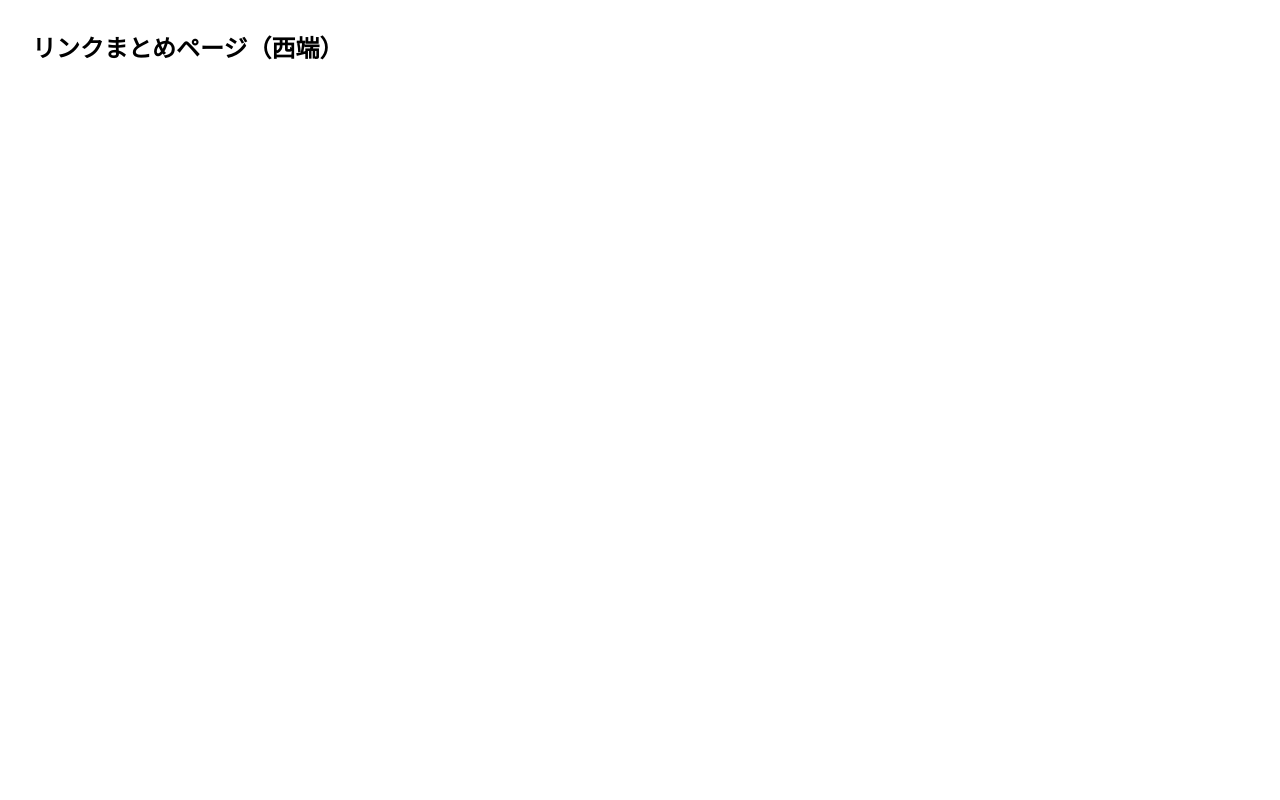
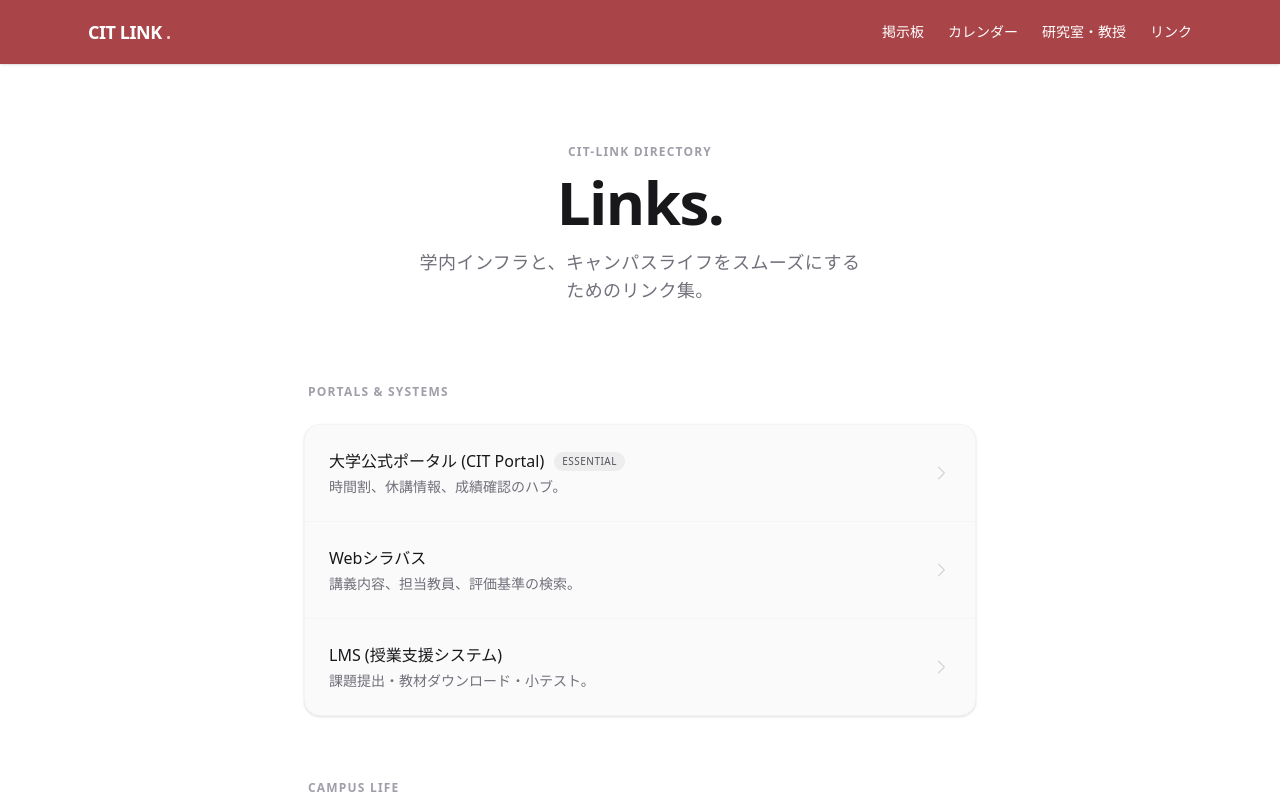
Before and after one commit to nagatakazuki318/cit-link, a Next.js app: page /links in a window 1280 px wide. Shown: the top 800 px of the page. Built offline with nearby package versions, Linux system fonts and the light colour scheme.

Commit message:
トップページの債務分離

```diff
--- a/src/app/layout.tsx
+++ b/src/app/layout.tsx
@@ -1,6 +1,8 @@
 import type { Metadata } from "next";
 import { Geist, Geist_Mono } from "next/font/google";
 import "./globals.css";
+import Header from "@/components/header";
+import Footer from "@/components/footer";
 
 const geistSans = Geist({
   variable: "--font-geist-sans",
@@ -13,17 +15,29 @@ const geistMono = Geist_Mono({
 });
 
 export const metadata: Metadata = {
-  title: "Create Next App",
-  description: "Generated by create next app",
+  title: "cit-link | 学年間交流プラットフォーム",
+  description: "千葉工業大学の学生向けコミュニティ＆情報共有サイト",
 };
 
-export default function RootLayout({ children }: LayoutProps<"/">) {
+export default function RootLayout({
+  children,
+}: Readonly<{
+  children: React.ReactNode;
+}>) {
   return (
-    <html
-      lang="en"
-      className={`${geistSans.variable} ${geistMono.variable} h-full antialiased`}
-    >
-      <body className="min-h-full flex flex-col">{children}</body>
+    <html lang="ja">
+      <body className={`${geistSans.variable} ${geistMono.variable} antialiased bg-white text-zinc-900 flex flex-col min-h-screen`}>
+        {/* 共通ヘッダー */}
+        <Header />
+
+        {/* 各ページの中身がここに表示される */}
+        <div className="flex-grow">
+          {children}
+        </div>
+
+        {/* 共通フッター */}
+        <Footer />
+      </body>
     </html>
   );
 }
--- a/src/app/links/page.tsx
+++ b/src/app/links/page.tsx
@@ -1 +1,148 @@
-export default function LinksPage() { return <main className='p-8'><h1 className='text-2xl font-bold'>リンクまとめページ（西端）</h1></main> }
+import React from 'react';
+
+interface LinkItem {
+  title: string;
+  description: string;
+  url: string;
+  badge?: string;
+}
+
+interface CategorySection {
+  category: string;
+  items: LinkItem[];
+}
+
+const linkData: CategorySection[] = [
+  {
+    category: "Portals & Systems",
+    items: [
+      {
+        title: "大学公式ポータル (CIT Portal)",
+        description: "時間割、休講情報、成績確認のハブ。",
+        url: "https://www.it-chiba.ac.jp/",
+        badge: "Essential",
+      },
+      {
+        title: "Webシラバス",
+        description: "講義内容、担当教員、評価基準の検索。",
+        url: "https://www.it-chiba.ac.jp/",
+      },
+      {
+        title: "LMS (授業支援システム)",
+        description: "課題提出・教材ダウンロード・小テスト。",
+        url: "https://www.it-chiba.ac.jp/",
+      },
+    ],
+  },
+  {
+    category: "Campus Life",
+    items: [
+      {
+        title: "図書館・蔵書検索 (OPAC)",
+        description: "学内図書館の本の検索と貸出状況の確認。",
+        url: "https://www.it-chiba.ac.jp/",
+      },
+      {
+        title: "学生支援課・各種申請",
+        description: "奨学金、証明書発行、通学定期等の手続き。",
+        url: "https://www.it-chiba.ac.jp/",
+      },
+    ],
+  },
+  {
+    category: "Career",
+    items: [
+      {
+        title: "キャリアセンター",
+        description: "学内求人、面談予約、インターンシップ情報。",
+        url: "https://www.it-chiba.ac.jp/",
+        badge: "Career",
+      },
+    ],
+  },
+];
+
+export default function LinksPage() {
+  return (
+    <main className="min-h-screen bg-white text-zinc-900 py-20 px-6 sm:px-12 lg:px-20 font-sans antialiased">
+      <div className="max-w-2xl mx-auto">
+
+        {/* Apple風ヘッダー */}
+        <div className="text-center mb-20">
+          <p className="text-xs font-semibold uppercase tracking-widest text-zinc-400 mb-3">
+            CIT-LINK DIRECTORY
+          </p>
+          <h1 className="text-4xl sm:text-6xl font-semibold tracking-tight text-zinc-900 mb-4">
+            Links.
+          </h1>
+          <p className="text-zinc-500 text-base sm:text-lg font-normal tracking-wide max-w-md mx-auto">
+            学内インフラと、キャンパスライフをスムーズにするためのリンク集。
+          </p>
+        </div>
+
+        {/* カテゴリごとのリスト */}
+        <div className="space-y-16">
+          {linkData.map((section, index) => (
+            <section key={index}>
+              <h2 className="text-xs font-semibold uppercase tracking-widest text-zinc-400 mb-6 px-1">
+                {section.category}
+              </h2>
+
+              <div className="bg-zinc-50 rounded-2xl border border-zinc-100 overflow-hidden shadow-sm divide-y divide-zinc-100">
+                {section.items.map((item, itemIdx) => (
+                  <a
+                    key={itemIdx}
+                    href={item.url}
+                    target="_blank"
+                    rel="noopener noreferrer"
+                    className="group block p-6 transition-all duration-200 hover:bg-zinc-100/80"
+                  >
+                    <div className="flex items-center justify-between">
+                      <div className="space-y-1">
+                        <div className="flex items-center gap-2.5">
+                          <span className="text-base font-medium text-zinc-900 group-hover:text-blue-600 transition-colors">
+                            {item.title}
+                          </span>
+                          {item.badge && (
+                            <span className="text-[10px] font-medium uppercase tracking-wider bg-zinc-200/60 text-zinc-600 px-2 py-0.5 rounded-full">
+                              {item.badge}
+                            </span>
+                          )}
+                        </div>
+                        <p className="text-sm text-zinc-500 font-normal">
+                          {item.description}
+                        </p>
+                      </div>
+
+                      <div className="text-zinc-300 group-hover:text-zinc-600 group-hover:translate-x-0.5 transition-all pl-4">
+                        <svg
+                          className="w-5 h-5"
+                          fill="none"
+                          stroke="currentColor"
+                          viewBox="0 0 24 24"
+                        >
+                          <path
+                            strokeLinecap="round"
+                            strokeLinejoin="round"
+                            strokeWidth="1.5"
+                            d="M9 5l7 7-7 7"
+                          />
+                        </svg>
+                      </div>
+                    </div>
+                  </a>
+                ))}
+              </div>
+            </section>
+          ))}
+        </div>
+
+        {/* フッター */}
+        <div className="mt-24 text-center text-xs text-zinc-400 tracking-wider">
+          Chiba Institute of Technology — Student Community
+        </div>
+
+      </div>
+    </main>
+  );
+}
--- a/src/app/page.tsx
+++ b/src/app/page.tsx
@@ -3,48 +3,6 @@ import Link from "next/link";
 export default function Home() {
   return (
     <main className="min-h-screen bg-gray-50 text-gray-900">
-
-      {/* ヘッダー */}
-      <header className="bg-[#a94448] text-white">
-        <div className="mx-auto flex max-w-6xl items-center justify-between px-6 py-4">
-
-          <Link href="/" className="text-2xl font-bold">
-            CIT LINK
-          </Link>
-
-          <nav className="flex gap-6 text-sm font-medium">
-            <Link
-              href="/board"
-              className="transition hover:text-red-100"
-            >
-              掲示板
-            </Link>
-
-            <Link
-              href="/calendar"
-              className="transition hover:text-red-100"
-            >
-              カレンダー
-            </Link>
-
-            <Link
-              href="/labs"
-              className="transition hover:text-red-100"
-            >
-              研究室
-            </Link>
-
-            <Link
-              href="/links"
-              className="transition hover:text-red-100"
-            >
-              リンク集
-            </Link>
-          </nav>
-
-        </div>
-      </header>
-
 
       {/* メインビジュアル */}
       <section className="relative overflow-hidden text-white">
@@ -454,17 +412,6 @@ export default function Home() {
 
         </div>
       </section>
-
-
-      {/* フッター */}
-      <footer className="border-t bg-gray-900 text-gray-400">
-
-        <div className="mx-auto max-w-6xl px-6 py-8 text-center text-sm">
-          © 2026 CIT LINK
-        </div>
-
-      </footer>
-
     </main>
   );
 }
--- /dev/null
+++ b/src/components/footer.tsx
@@ -0,0 +1,9 @@
+export default function Footer() {
+  return (
+    <footer className="bg-[#a94448] text-white py-8 mt-20 border-t border-red-900/30">
+      <div className="max-w-6xl mx-auto px-6 text-center text-xs tracking-wider opacity-90">
+        &copy; 2026 CIT LINK
+      </div>
+    </footer>
+  );
+}
--- /dev/null
+++ b/src/components/header.tsx
@@ -0,0 +1,32 @@
+import Link from 'next/link';
+
+export default function Header() {
+  return (
+    <header className="bg-[#a94448] text-white sticky top-0 z-50 shadow-sm">
+      <div className="max-w-6xl mx-auto px-6 h-16 flex items-center justify-between">
+
+        {/* ロゴ / サイト名（text-zinc-900 を text-white に変更） */}
+        <Link href="/" className="text-lg font-semibold tracking-tight text-white hover:opacity-80 transition-opacity">
+          CIT LINK<span className="text-red-200"> .</span>
+        </Link>
+
+        {/* ナビゲーションメニュー（text-zinc-600 を削除し、親の white を継承） */}
+        <nav className="flex items-center gap-6 text-sm font-medium">
+          <Link href="/board" className="hover:text-red-100 transition-colors">
+            掲示板
+          </Link>
+          <Link href="/calendar" className="hover:text-red-100 transition-colors">
+            カレンダー
+          </Link>
+          <Link href="/labs" className="hover:text-red-100 transition-colors">
+            研究室・教授
+          </Link>
+          <Link href="/links" className="hover:text-red-100 transition-colors">
+            リンク
+          </Link>
+        </nav>
+
+      </div>
+    </header>
+  );
+}
```
